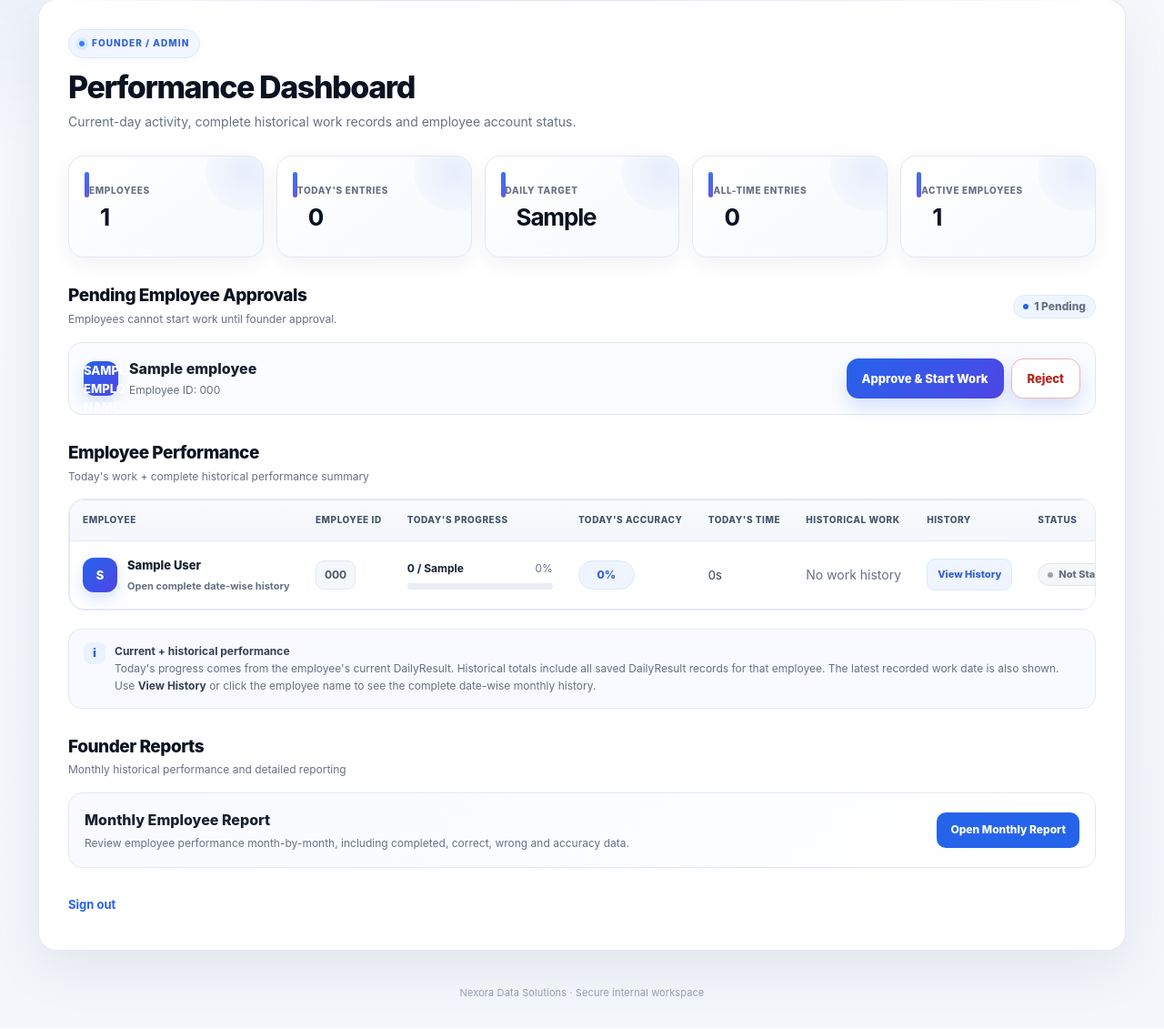
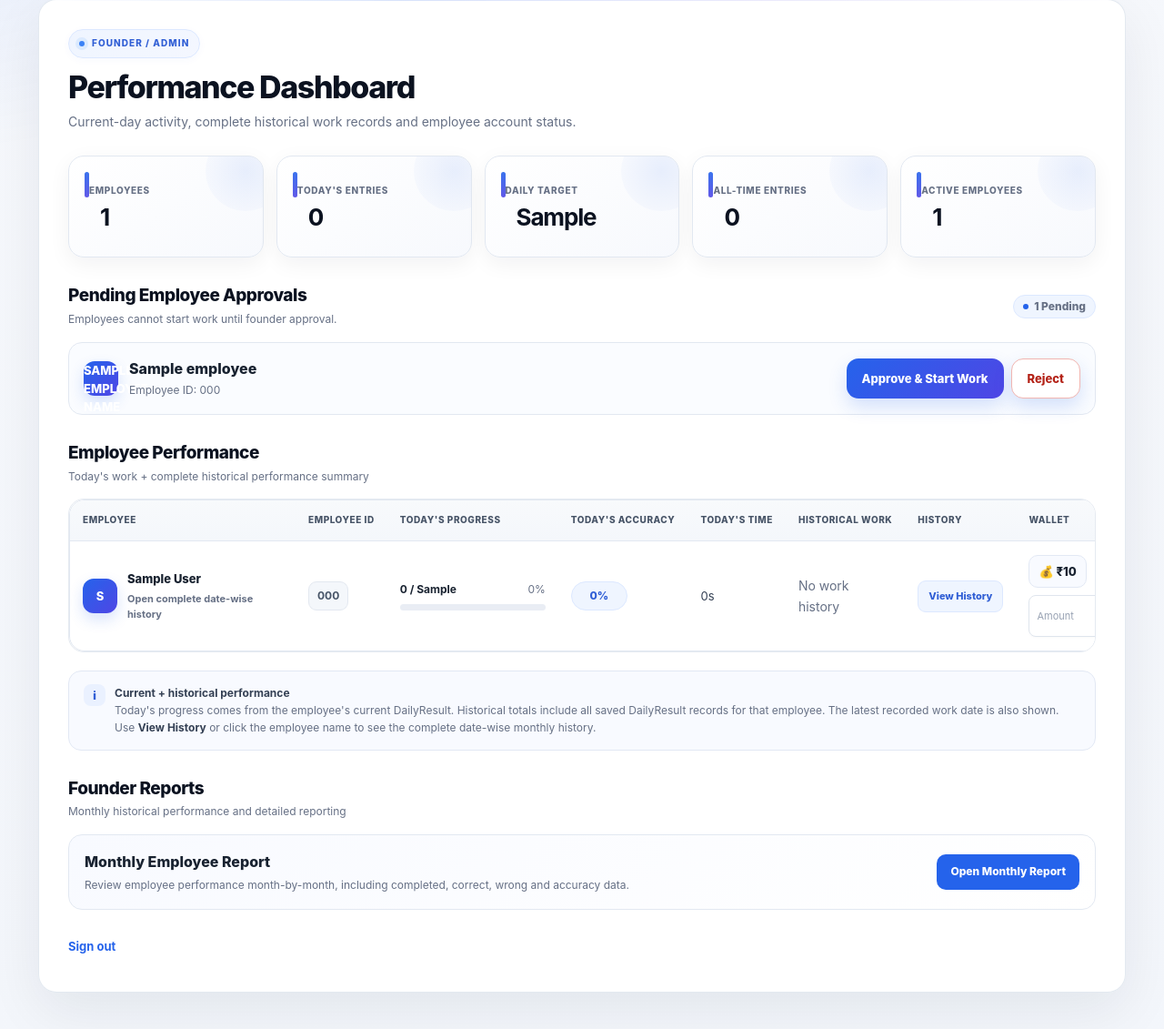
Before and after one commit to ankitsingh9939663322-bot/Employee--data-entry-portals, a Flask app: template templates/founder.html in a window 1280 px wide. Shown: the part 146-1277 px from the top of the page at 91% size. Before the commit the page ends 1244 px from the top, so only its background shows below. Run offline with Flask 3, Linux system fonts and the light colour scheme; tables that the repository leaves empty hold one stand-in row (values such as "Sample post"); the template is opened without the code that fills it: values that come from a table or form of the project are taken from there, most other values are stand-ins (such as "Sample title", 1, 10 or a date in 2020); some libraries are stand-ins or nearby versions.

Commit message:
Update founder.html

```diff
--- a/templates/founder.html
+++ b/templates/founder.html
@@ -383,6 +383,77 @@
             color:#244fb8;
             text-decoration:none;
         }
+        /* =================================================
+           WALLET
+        ================================================= */
+
+        .wallet-cell {
+            min-width:180px;
+        }
+
+        .wallet-balance {
+            display:inline-flex;
+            align-items:center;
+            gap:6px;
+            padding:7px 10px;
+            border-radius:10px;
+            background:#f8faff;
+            border:1px solid #e2e8f4;
+            color:#182230;
+            font-size:13px;
+            font-weight:850;
+            white-space:nowrap;
+        }
+
+        .wallet-actions {
+            display:flex;
+            align-items:center;
+            gap:6px;
+            margin-top:8px;
+        }
+
+        .wallet-actions form {
+            display:flex;
+            gap:5px;
+            margin:0;
+        }
+
+        .wallet-input {
+            width:85px;
+            padding:7px 8px;
+            border:1px solid #dfe5ed;
+            border-radius:8px;
+            background:#fff;
+            color:#182230;
+            font-size:11px;
+            outline:none;
+        }
+
+        .wallet-input:focus {
+            border-color:var(--primary);
+            box-shadow:0 0 0 3px rgba(37,99,235,.08);
+        }
+
+        .wallet-add-button,
+        .wallet-subtract-button {
+            padding:7px 9px !important;
+            border-radius:8px !important;
+            font-size:11px !important;
+            font-weight:800 !important;
+            white-space:nowrap;
+        }
+
+        .wallet-add-button {
+            background:#ecfdf3 !important;
+            color:#166534 !important;
+            border:1px solid #b7ebc6 !important;
+        }
+
+        .wallet-subtract-button {
+            background:#fff !important;
+            color:#b42318 !important;
+            border:1px solid #f1b5b0 !important;
+        }
 
         /* =================================================
            ACTIONS
@@ -952,6 +1023,10 @@
 
                         <th>
                             History
+                        </th>
+
+                        <th>
+                            Wallet
                         </th>
 
                         <th>
@@ -1275,7 +1350,96 @@
                             </a>
 
                         </td>
-
+<!-- =================================================
+     WALLET
+================================================= -->
+
+<td>
+
+    <div class="wallet-cell">
+
+        <div class="wallet-balance">
+            💰 ₹{{ employee.wallet_balance }}
+        </div>
+
+        <div class="wallet-actions">
+
+            <!-- ADD MONEY -->
+
+            <form
+                method="post"
+                action="{{ url_for(
+                    'add_wallet_money',
+                    employee_id=employee.id
+                ) }}"
+            >
+
+                <input
+                    type="hidden"
+                    name="csrf_token"
+                    value="{{ csrf_token() }}"
+                >
+
+                <input
+                    type="number"
+                    name="amount"
+                    class="wallet-input"
+                    min="1"
+                    step="1"
+                    placeholder="Amount"
+                    required
+                >
+
+                <button
+                    type="submit"
+                    class="wallet-add-button"
+                >
+                    + Add
+                </button>
+
+            </form>
+
+
+            <!-- SUBTRACT MONEY -->
+
+            <form
+                method="post"
+                action="{{ url_for(
+                    'subtract_wallet_money',
+                    employee_id=employee.id
+                ) }}"
+            >
+
+                <input
+                    type="hidden"
+                    name="csrf_token"
+                    value="{{ csrf_token() }}"
+                >
+
+                <input
+                    type="number"
+                    name="amount"
+                    class="wallet-input"
+                    min="1"
+                    step="1"
+                    placeholder="Amount"
+                    required
+                >
+
+                <button
+                    type="submit"
+                    class="wallet-subtract-button"
+                >
+                    − Subtract
+                </button>
+
+            </form>
+
+        </div>
+
+    </div>
+
+</td>
 
                         <!-- =================================================
                              STATUS
@@ -1445,7 +1609,7 @@
                     <tr>
 
                         <td
-                            colspan="9"
+                            colspan="10"
                             style="
                                 text-align:center;
                                 padding:35px;
```
